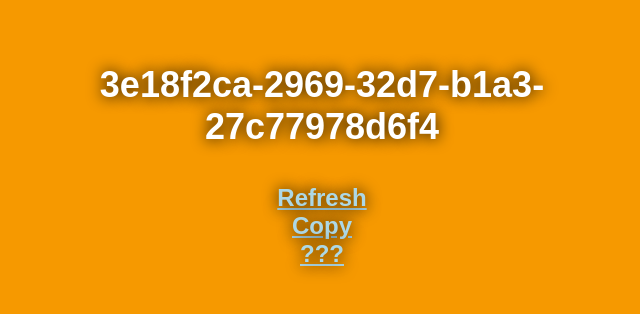
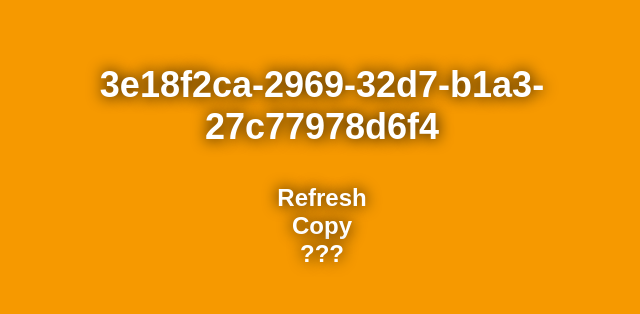
Before and after one commit to kot1qq/kot1qq.github.io, a plain HTML site: page generator/index.html in a window 1280 px wide. Shown: the part 252-566 px from the top of the page, without its empty margins (318-958 px from the left). Drawn offline with Linux system fonts and the light colour scheme.

Commit message:
Update index.html

```diff
--- a/generator/index.html
+++ b/generator/index.html
@@ -11,9 +11,9 @@
      <div id="cntr">
        <b>
           <center><p id="did">.</p>
-          <a onclick="reload()" style="color: lightblue; text-decoration: underline;">Refresh</a><br>
-          <a onclick="copy()" style="color: lightblue; text-decoration: underline;">Copy</a><br>
-          <a onclick="redirect()" style="color: lightblue; text-decoration: underline;">???</a>
+          <a onclick="reload()">Refresh</a><br>
+          <a onclick="copy()">Copy</a><br>
+          <a onclick="redirect()">???</a>
        </b>
      </div>
    </body>
```
